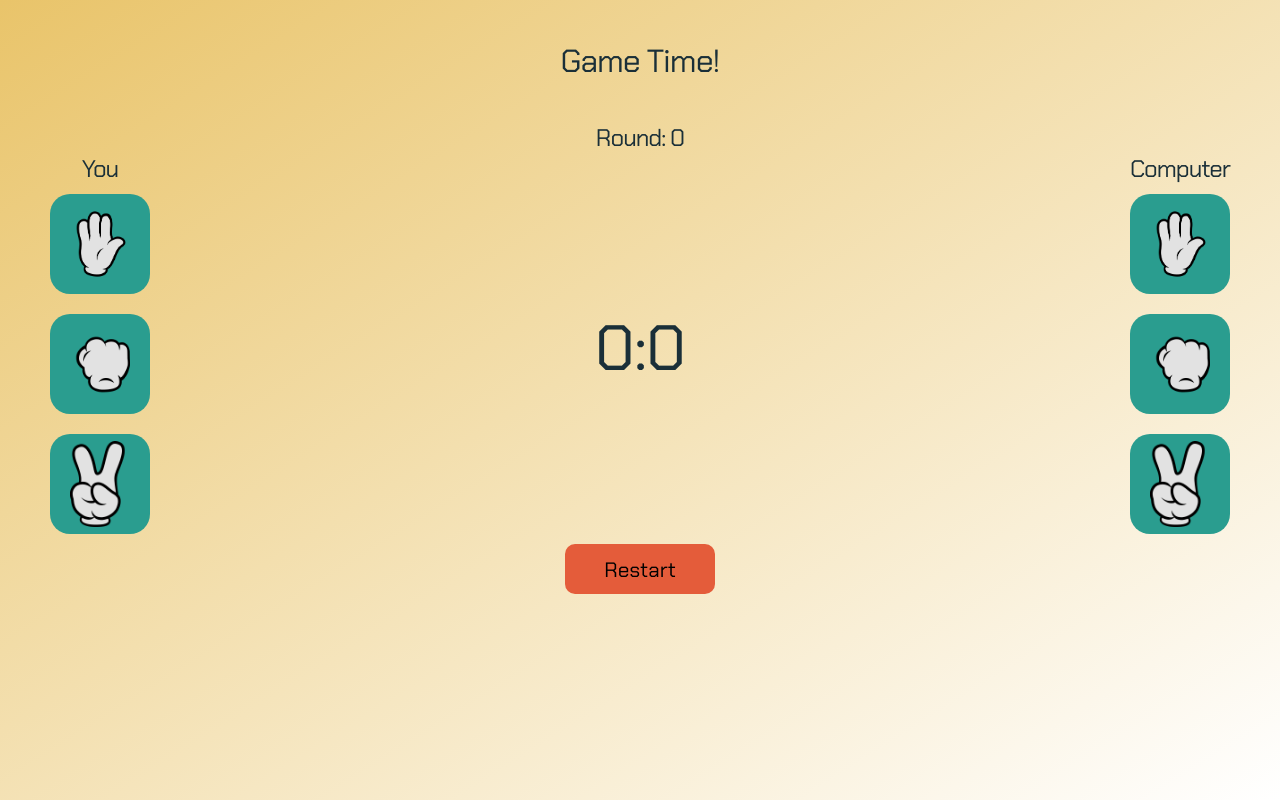
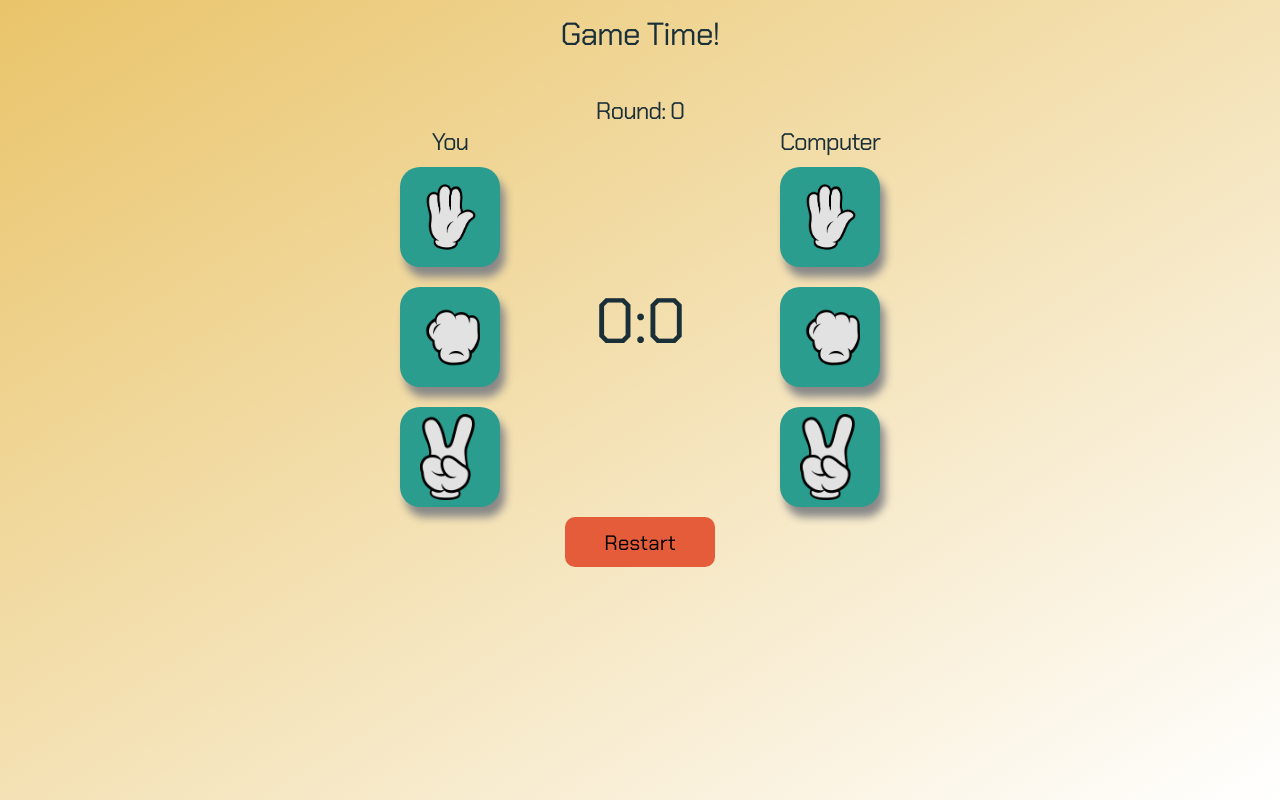
Before and after one commit to susi189/css-project, a website: page src/index.html in a window 1280 px wide. Drawn offline with Linux system fonts and the light colour scheme; files whose address does not match are found by name.

Commit message:
Added couple new styles

```diff
--- a/src/index.html
+++ b/src/index.html
@@ -21,22 +21,13 @@
         <div class="player-s">
           <div class="player">You</div>
           <div class="item" id="paper">
-            <img
-              src="/Users/sbrumm/Desktop/css-project/assets/paper.png"
-              alt="paper"
-            />
+            <img src="assets/paper.png" alt="paper" />
           </div>
           <div class="item" id="rock">
-            <img
-              src="/Users/sbrumm/Desktop/css-project/assets/rock.png"
-              alt="rock"
-            />
+            <img src="assets/rock.png" alt="rock" />
           </div>
           <div class="item" id="scissors">
-            <img
-              src="/Users/sbrumm/Desktop/css-project/assets/scissors.png"
-              alt="scissors"
-            />
+            <img src="assets/scissors.png" alt="scissors" />
           </div>
         </div>
         <div class="game-board">
@@ -45,22 +36,13 @@
         <div class="computer-selection">
           <div class="player">Computer</div>
           <div class="item-c" id="paper">
-            <img
-              src="/Users/sbrumm/Desktop/css-project/assets/paper.png"
-              alt="paper"
-            />
+            <img src="assets/paper.png" alt="paper" />
           </div>
           <div class="item-c" id="rock">
-            <img
-              src="/Users/sbrumm/Desktop/css-project/assets/rock.png"
-              alt="rock"
-            />
+            <img src="assets/rock.png" alt="rock" />
           </div>
           <div class="item-c" id="scissors">
-            <img
-              src="/Users/sbrumm/Desktop/css-project/assets/scissors.png"
-              alt="scissors"
-            />
+            <img src="assets/scissors.png" alt="scissors" />
           </div>
         </div>
       </div>
--- a/src/script.js
+++ b/src/script.js
@@ -33,7 +33,7 @@ function play(playerSelection, computerPlay) {
     (playerSelection === "scissors" && computerPlay === "rock")
   ) {
     computerScore++;
-    title.innerText = "Sorry, not this time";
+    // title.innerText = "Sorry, not this time";
     selectedItem.forEach((e) => {
       if (e.classList.contains("selected")) {
         e.classList.add("won");
@@ -45,7 +45,7 @@ function play(playerSelection, computerPlay) {
     (playerSelection === "rock" && computerPlay === "scissors")
   ) {
     playerScore++;
-    title.innerText = "Score for you!";
+    // title.innerText = "Score for you!";
     items.forEach((e) => {
       if (e.classList.contains("selected")) {
         e.classList.add("won");
@@ -56,7 +56,7 @@ function play(playerSelection, computerPlay) {
     (playerSelection === "scissors" && computerPlay === "scissors") ||
     (playerSelection === "rock" && computerPlay === "rock")
   ) {
-    title.innerText = "Tie!";
+    // title.innerText = "Tie!";
   }
   roundCount++;
   rounds.innerText = "Round: " + roundCount;
@@ -65,6 +65,7 @@ function play(playerSelection, computerPlay) {
 }
 
 function endOfGame() {
+  header.appendChild(title);
   if (playerScore > computerScore) {
     title.innerText = "You are the winner!";
     title.classList.add("winner");
@@ -83,6 +84,9 @@ function removeAllClasses() {
 }
 
 function handleClick(event) {
+  if (roundCount === 0) {
+    header.removeChild(title);
+  }
   if (roundCount === 10) {
     section.removeChild(main);
     header.removeChild(round);
--- a/src/style.css
+++ b/src/style.css
@@ -19,6 +19,8 @@ html {
 }
 
 body {
+  display: flex;
+  justify-content: center;
   background-color: var(--yellow);
   background-image: linear-gradient(to bottom right, var(--yellow), white);
   /* background-size: 340px, auto; */
@@ -29,7 +31,13 @@ body {
   letter-spacing: -1px;
   color: var(--dark);
 }
-
+.container {
+  display: flex;
+  flex-direction: column;
+  justify-content: center;
+  width: 500px;
+  height: 500px;
+}
 .header {
   display: flex;
   flex-direction: column;
@@ -81,6 +89,7 @@ body {
   margin: 10px;
   background: var(--green);
   border-radius: 20px;
+  box-shadow: 5px 10px 8px #888888;
   height: 100px;
   width: 100px;
 }
@@ -137,3 +146,7 @@ button {
   width: 150px;
   height: 50px;
 }
+
+/* phone */
+@media screen and (max-width: 600px) {
+}
```
Also changed, not shown: src/assets/paper.png (renamed from assets/paper.png), src/assets/rock.png (renamed from assets/rock.png), src/assets/scissors.png (renamed from assets/scissors.png).
